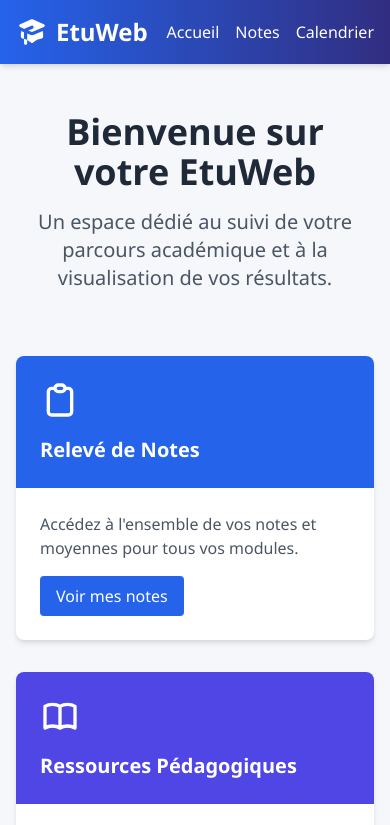
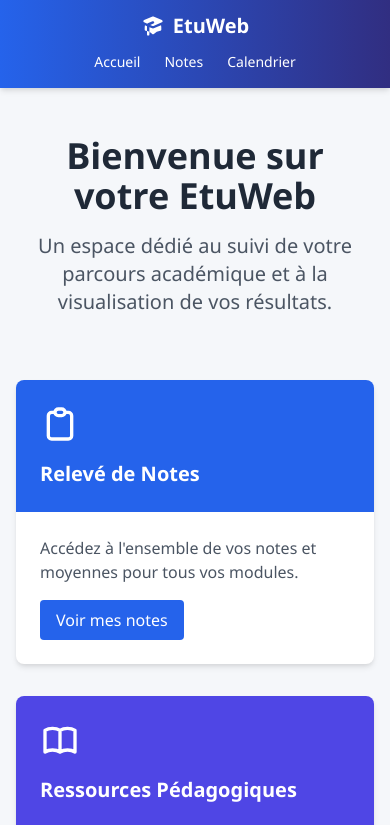
Before and after one commit to Tometu-cyber/EtuWeb, a plain HTML site: page index.html in a window 390 px wide. Shown: the top 825 px of the page. Drawn offline with nearby package versions, Linux system fonts and the light colour scheme.

Commit message:
Modification de la barre de nav pout aplliquer le responsive

```diff
--- a/index.html
+++ b/index.html
@@ -12,17 +12,17 @@
     <div class="min-h-screen flex flex-col">
         <!-- Navigation -->
         <nav class="bg-gradient-to-r from-blue-600 to-indigo-900 text-white shadow-md">
-            <div class="container mx-auto px-4 py-4 flex justify-between items-center">
-                <a href="index.html" class="text-2xl font-bold flex items-center">
-                    <svg xmlns="http://www.w3.org/2000/svg" class="h-8 w-8 mr-2" viewBox="0 0 20 20" fill="currentColor">
+            <div class="container mx-auto px-4 py-3 md:py-4 flex flex-col sm:flex-row justify-between items-center">
+                <a href="index.html" class="text-xl md:text-2xl font-bold flex items-center mb-2 sm:mb-0">
+                    <svg xmlns="http://www.w3.org/2000/svg" class="h-6 w-6 md:h-8 md:w-8 mr-2" viewBox="0 0 20 20" fill="currentColor">
                         <path d="M10.394 2.08a1 1 0 00-.788 0l-7 3a1 1 0 000 1.84L5.25 8.051a.999.999 0 01.356-.257l4-1.714a1 1 0 11.788 1.838l-2.727 1.17 1.94.831a1 1 0 00.787 0l7-3a1 1 0 000-1.838l-7-3zM3.31 9.397L5 10.12v4.102a8.969 8.969 0 00-1.05-.174 1 1 0 01-.89-.89 11.115 11.115 0 01.25-3.762zM9.3 16.573A9.026 9.026 0 007 14.935v-3.957l1.818.78a3 3 0 002.364 0l5.508-2.361a11.026 11.026 0 01.25 3.762 1 1 0 01-.89.89 8.968 8.968 0 00-5.35 2.524 1 1 0 01-1.4 0zM6 18a1 1 0 001-1v-2.065a8.935 8.935 0 00-2-.712V17a1 1 0 001 1z"/>
                     </svg>
                     EtuWeb
                 </a>
-                <div class="flex items-center space-x-4">
-                    <a href="index.html" class="hover:text-blue-200 transition duration-300 font-medium">Accueil</a>
-                    <a href="notes.html" class="hover:text-blue-200 transition duration-300 font-medium">Notes</a>
-                    <a href="calendar.html" class="hover:text-blue-200 transition duration-300 font-medium">Calendrier</a>
+                <div class="flex items-center space-x-2 md:space-x-4">
+                    <a href="index.html" class="hover:text-blue-200 transition duration-300 font-medium text-sm md:text-base px-2 py-1">Accueil</a>
+                    <a href="notes.html" class="hover:text-blue-200 transition duration-300 font-medium text-sm md:text-base px-2 py-1">Notes</a>
+                    <a href="calendar.html" class="hover:text-blue-200 transition duration-300 font-medium text-sm md:text-base px-2 py-1">Calendrier</a>
                 </div>
             </div>
         </nav>
```
Also changed, not shown: notes.html (+7 -7 lines).
